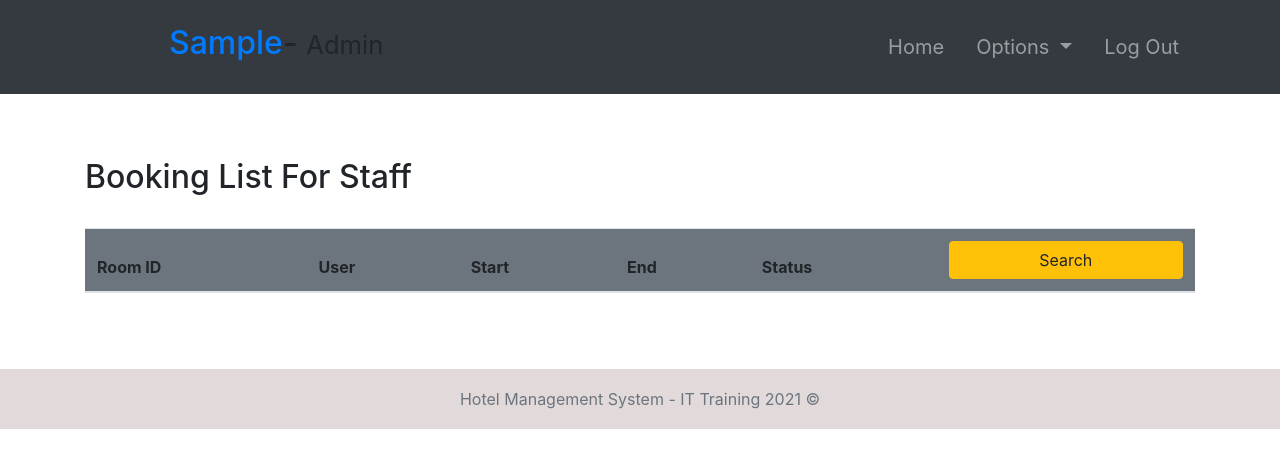
After one commit to hiepvg1999/hn_naitei16_python-hotel-management, a Django app: page /list-bookings/ in a window 1280 px wide. The commit adds this page. Shown: the top 468 px of the page. Run offline with Django 3.2, Linux system fonts and the light colour scheme; the visitor is signed in with stand-in values (Sample User, id 1); data that the repository does not hold is empty; some libraries are stand-ins or nearby versions.

Commit message:
Staff Booking List

```diff
--- a/hotel/templates/base/nav.html
+++ b/hotel/templates/base/nav.html
@@ -31,10 +31,13 @@
                     <div class="dropdown-menu" aria-labelledby="navbarDropdown">
                         {% if user.is_authenticated %}
                             {% if user.is_staff %}
+                                <a class="dropdown-item" href="{% url 'user-profile' %}">{% trans "Profile" %}</a>
                                 <a class="dropdown-item" href="{% url 'rooms' %}">{% trans "Rooms" %}</a>
                                 <a class="dropdown-item" href="{% url 'room-add' %}">{% trans "Add room" %}</a>
                                 <a class="dropdown-item" href="{% url 'list-users' %}">{% trans "List users" %}</a>
+                                <a class="dropdown-item" href="{% url 'list-bookings-staff' %}">{% trans "List bookings" %}</a>
                             {% else %}
+                                <a class="dropdown-item" href="{% url 'user-profile' %}">{% trans "Profile" %}</a>
                                 <a class="dropdown-item" href="{% url 'rooms' %}">{% trans "Room" %}</a>
                             {% endif %}
                         {% else %}
--- /dev/null
+++ b/hotel/templates/user/staff-list-bookings.html
@@ -0,0 +1,45 @@
+{% extends '../index.html' %}
+{% block context %}
+{% load static %}
+{% load i18n %}
+<div class="container py-5 clearfix">
+    <div class="table-header row mt-3 clearfix">
+        <div class="col-sm-12 col-md-12 col-lg-6 mb-4">
+            <h2>{% trans "Booking List For Staff" %}</h2>
+        </div>
+    </div>
+    <table class="table table-hover table-striped">
+        <thead class="bg-secondary rounded">
+            <tr>
+                <th>{% trans "Room ID" %}</th>
+                <th>{% trans "User" %}</th>
+                <th>{% trans "Start" %}</th>
+                <th>{% trans "End" %}</th>
+                <th>{% trans "Status" %}</th>
+                <th colspan="2"><button type="submit" name="filter" class="btn btn-warning w-100">{% trans "Search" %}</button></th>
+            </tr>
+        </thead>
+        <tbody>
+            {% for booking in bookings %}
+            <tr>
+                <td>{{ booking.room_id}}</td>
+                <td>{{ booking.user }}</td>
+                <td>{{ booking.start_date }}</td>
+                <td>{{ booking.end_date }}</td>
+                <td>{{ booking.status }}</td>
+                <td>
+                    <a href="">
+                        <button type="submit" name="accept" class="btn btn-success btn-primary w-100">{% trans 'Accept' %}</button>
+                    </a>
+                </td>
+                <td>
+                    <a href="">
+                        <button type="submit" name="decline" class="btn btn-danger btn-primary w-100">{% trans 'Decline' %}</button>
+                    </a>
+                </td>
+            </tr>
+            {% endfor %}
+        </tbody>
+    </table>
+</div>
+{% endblock %}
--- a/hotel/urls.py
+++ b/hotel/urls.py
@@ -6,4 +6,5 @@ urlpatterns = [
     path('user-profile/', views.UserProfileView.as_view(), name= 'user-profile'),
     path('edit_profile/', views.edit_profile, name = 'edit-profile'),
     path('list-users/', views.list_users, name = 'list-users'),
+    path('list-bookings/', views.list_bookings_staff, name = "list-bookings-staff")
 ]
--- a/hotel/utils/constants.py
+++ b/hotel/utils/constants.py
@@ -1 +1,5 @@
 DATE_FORMAT = "%Y-%m-%d"
+WAITING = "waiting"
+APPROVED = "approved"
+REJECTED = "rejected"
+CANCEL = "cancelled"
--- a/hotel/views.py
+++ b/hotel/views.py
@@ -205,3 +205,12 @@ def list_users(request):
         else:
             context = {'users': users}
         return render(request,'user/list-users.html',context)
+
+@login_required
+@permission_required('hotel.staff_booking_list', raise_exception=True)
+def list_bookings_staff(request):
+    bookings = Booking.objects.filter(status = constants.WAITING)
+    context = {
+        "bookings": bookings
+    }
+    return render(request, 'user/staff-list-bookings.html', context)
```
Also changed, not shown: hotel/locale/en_us/LC_MESSAGES/django.po, hotel/locale/vn/LC_MESSAGES/django.po.
